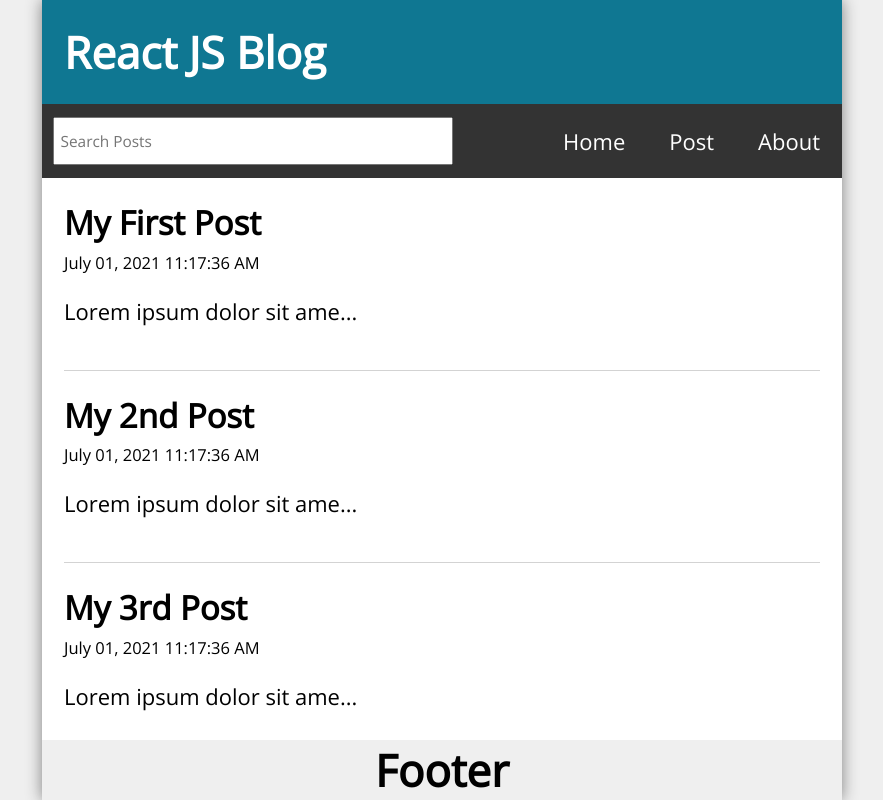
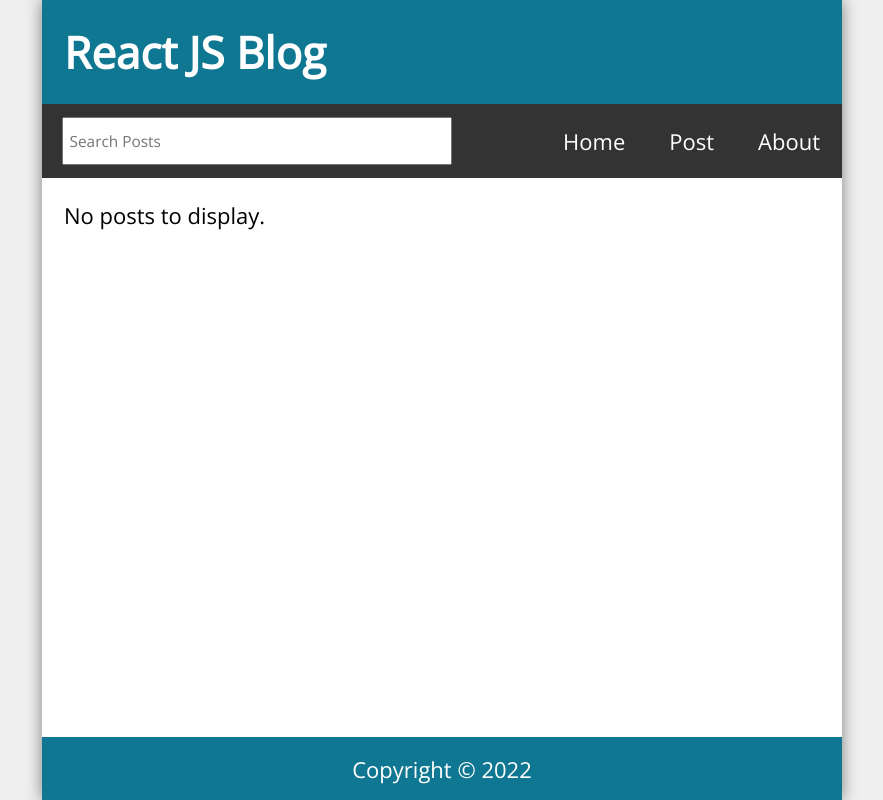
Before and after one commit to juleenek/Simple-Blog, a React (Create React App) app: page / in a window 1280 px wide. Shown: the whole page, without its empty margins (198-1081 px from the left). Built offline with nearby package versions, Linux system fonts and the light colour scheme.

Commit message:
Search, Footer and About

```diff
--- /dev/null
+++ b/data/db.json
@@ -0,0 +1,28 @@
+{
+  "posts": [
+    {
+      "id": 1,
+      "title": "1st post",
+      "datetime": "July 16, 2021 11:47:39 AM",
+      "body": "Lorem ipsum dolor sit amet, consectetur adipiscing elit, sed do eiusmod tempor incididunt ut labore et dolore magna aliqua. Ut enim ad minim veniam, quis nostrud exercitation ullamco laboris nisi ut aliquip ex ea commodo consequat. Duis aute irure dolor in reprehenderit in voluptate velit esse cillum dolore eu fugiat nulla pariatur. Excepteur sint occaecat cupidatat non proident, sunt in culpa qui officia deserunt mollit anim id est laborum."
+    },
+    {
+      "id": 2,
+      "title": "Second post",
+      "datetime": "July 16, 2021 11:47:48 AM",
+      "body": "Lorem ipsum dolor sit amet, consectetur adipiscing elit, sed do eiusmod tempor incididunt ut labore et dolore magna aliqua. Ut enim ad minim veniam, quis nostrud exercitation ullamco laboris nisi ut aliquip ex ea commodo consequat. Duis aute irure dolor in reprehenderit in voluptate velit esse cillum dolore eu fugiat nulla pariatur. Excepteur sint occaecat cupidatat non proident, sunt in culpa qui officia deserunt mollit anim id est laborum. two"
+    },
+    {
+      "id": 3,
+      "title": "Number Three",
+      "datetime": "July 16, 2021 11:48:01 AM",
+      "body": "Third post... Lorem ipsum dolor sit amet, consectetur adipiscing elit, sed do eiusmod tempor incididunt ut labore et dolore magna aliqua. Ut enim ad minim veniam, quis nostrud exercitation ullamco laboris nisi ut aliquip ex ea commodo consequat. Duis aute irure dolor in reprehenderit in voluptate velit esse cillum dolore eu fugiat nulla pariatur. Excepteur sint occaecat cupidatat non proident, sunt in culpa qui officia deserunt mollit anim id est laborum."
+    },
+    {
+      "id": 4,
+      "title": "Testing a 4th post",
+      "datetime": "August 02, 2021 11:46:27 AM",
+      "body": "Some more testing paragraphs!"
+    }
+  ]
+}
--- a/package.json
+++ b/package.json
@@ -10,6 +10,7 @@
     "@types/node": "^16.11.41",
     "@types/react": "^18.0.14",
     "@types/react-dom": "^18.0.5",
+    "axios": "^0.27.2",
     "date-fns": "^2.28.0",
     "react": "^18.2.0",
     "react-dom": "^18.2.0",
--- a/src/App.tsx
+++ b/src/App.tsx
@@ -9,48 +9,33 @@ import { Missing } from './Components/Missing';
 
 import { Route, Routes, useNavigate } from 'react-router-dom';
 import { useState, useEffect } from 'react';
-import {format} from 'date-fns';
+import { format } from 'date-fns';
+import { PostType } from './Types/PostType';
 
 function App() {
-  const [posts, setPosts] = useState([
-    {
-      id: 1,
-      title: 'My First Post',
-      datetime: 'July 01, 2021 11:17:36 AM',
-      body: 'Lorem ipsum dolor sit amet consectetur adipisicing elit. Quis consequatur expedita, assumenda similique non optio! Modi nesciunt excepturi corrupti atque blanditiis quo nobis, non optio quae possimus illum exercitationem ipsa!',
-    },
-    {
-      id: 2,
-      title: 'My 2nd Post',
-      datetime: 'July 01, 2021 11:17:36 AM',
-      body: 'Lorem ipsum dolor sit amet consectetur adipisicing elit. Quis consequatur expedita, assumenda similique non optio! Modi nesciunt excepturi corrupti atque blanditiis quo nobis, non optio quae possimus illum exercitationem ipsa!',
-    },
-    {
-      id: 3,
-      title: 'My 3rd Post',
-      datetime: 'July 01, 2021 11:17:36 AM',
-      body: 'Lorem ipsum dolor sit amet consectetur adipisicing elit. Quis consequatur expedita, assumenda similique non optio! Modi nesciunt excepturi corrupti atque blanditiis quo nobis, non optio quae possimus illum exercitationem ipsa!',
-    },
-    {
-      id: 4,
-      title: 'My Fourth Post',
-      datetime: 'July 01, 2021 11:17:36 AM',
-      body: 'Lorem ipsum dolor sit amet consectetur adipisicing elit. Quis consequatur expedita, assumenda similique non optio! Modi nesciunt excepturi corrupti atque blanditiis quo nobis, non optio quae possimus illum exercitationem ipsa!',
-    },
-  ]);
+  const [posts, setPosts] = useState([]);
   const [search, setSearch] = useState('');
-  const [searchResults, setSearchResults] = useState();
+  const [searchResults, setSearchResults] = useState([]);
   const [postTitle, setPostTitle] = useState('');
   const [postBody, setPostBody] = useState('');
 
   const navigate = useNavigate();
 
+  useEffect(() => {
+    const filteredResults: PostType[] = posts.filter(
+      (post) =>
+        post.body.toLowerCase().includes(search.toLowerCase()) ||
+        post.title.toLowerCase().includes(search.toLowerCase())
+    ) as PostType[];
+    setSearchResults(filteredResults.reverse());
+  }, [posts, search]);
+
   const handleSubmit = (e: React.FormEvent<HTMLFormElement>) => {
     e.preventDefault();
     const id = posts.length ? posts[posts.length - 1].id + 1 : 1;
     const datetime = format(new Date(), 'MMM dd, yyyy pp');
-    const newPost = {id , title: postTitle, datetime, body: postBody};
-    const allPosts = [... posts, newPost];
+    const newPost = { id, title: postTitle, datetime, body: postBody };
+    const allPosts = [...posts, newPost];
     setPosts(allPosts);
     setPostTitle('');
     setPostBody('');
@@ -68,7 +53,7 @@ function App() {
       <Header title='React JS Blog' />
       <Nav search={search} setSearch={setSearch} />
       <Routes>
-        <Route path='/' element={<Home posts={posts} />} />
+        <Route path='/' element={<Home posts={searchResults} />} />
         <Route
           path='/post'
           element={
--- a/src/Components/About.tsx
+++ b/src/Components/About.tsx
@@ -2,8 +2,11 @@ type Props = {};
 
 export const About: React.FC<Props> = () => {
   return (
-    <main>
-      <h1>About</h1>
+    <main className='About'>
+      <h2>About</h2>
+      <p style={{ marginTop: '1rem' }}>
+        This blog app is a project in the Learn React tutorial series.
+      </p>
     </main>
   );
 };
--- a/src/Components/Main/Footer.tsx
+++ b/src/Components/Main/Footer.tsx
@@ -1,9 +1,10 @@
 type Props = {};
 
 export const Footer: React.FC<Props> = () => {
+  const today = new Date();
   return (
-    <footer>
-      <h1>Footer</h1>
+    <footer className='Footer'>
+      <p>Copyright &copy; {today.getFullYear()}</p>
     </footer>
   );
 };
--- a/src/Components/Missing.tsx
+++ b/src/Components/Missing.tsx
@@ -1,9 +1,15 @@
+import { Link } from 'react-router-dom';
+
 type Props = {};
 
 export const Missing: React.FC<Props> = () => {
   return (
-    <main>
-      <h1>Missing</h1>
+    <main className='Missing'>
+      <h2>Post Not Found</h2>
+      <p>Well, that's disappointing.</p>
+      <p className='visitHome'>
+        <Link to='/'>Visit Our Homepage</Link>
+      </p>
     </main>
   );
 };
--- a/src/Components/Post/NewPost.tsx
+++ b/src/Components/Post/NewPost.tsx
@@ -32,7 +32,9 @@ export const NewPost: React.FC<Props> = ({
           value={postBody}
           onChange={(e) => setPostBody(e.target.value)}
         />
-        <button type='submit'>Submit</button>
+        <button className='submitButton' type='submit'>
+          Submit
+        </button>
       </form>
     </main>
   );
--- a/src/index.css
+++ b/src/index.css
@@ -94,7 +94,9 @@ body {
   position: absolute;
   left: -99999px;
 }
-
+.Nav{
+  padding-left: 20px;
+}
 .Nav ul {
   color: #fff;
   list-style-type: none;
@@ -214,12 +216,23 @@ a:active {
   margin-top: 1rem;
   height: 48px;
   min-width: 48px;
-  border-radius: 10px;
   padding: 0.5rem;
   font-size: 1rem;
   cursor: pointer;
 }
 
+.newPostForm button {
+  height: 50px;
+  min-width: 40px;
+  padding: 0.5rem;
+  font-size: 1rem;
+  background-color: #000000;
+  color: #fff;
+  cursor: pointer;
+}
+.newPostForm button:hover {
+  background-color: #0f7792;
+}
 .Missing h2,
 .PostPage h2,
 .Missing p,
@@ -282,13 +295,19 @@ a:active {
     padding: 0.5rem 0;
   }
 
-  .searchForm input[type='text'] {
-    margin-left: 0.5rem;
-  }
-
   .newPostForm textarea {
     height: 300px;
   }
+}
+
+#postTitle, #postBody {
+  border-radius: 0;
+  border: solid 1.5px #000;
+  margin-top: 20px;
+}
+
+#postTitle:focus, #postBody:focus {
+  border: solid 1px #23a4c5;
 }
 
 @media only screen and (min-width: 992px) {
--- a/tsconfig.json
+++ b/tsconfig.json
@@ -18,7 +18,8 @@
     "resolveJsonModule": true,
     "isolatedModules": true,
     "noEmit": true,
-    "jsx": "react-jsx"
+    "jsx": "react-jsx",
+    "strictNullChecks":false
   },
   "include": [
     "src"
```
Also changed, not shown: 2 other files (tests, documents, lock files or other folders).
